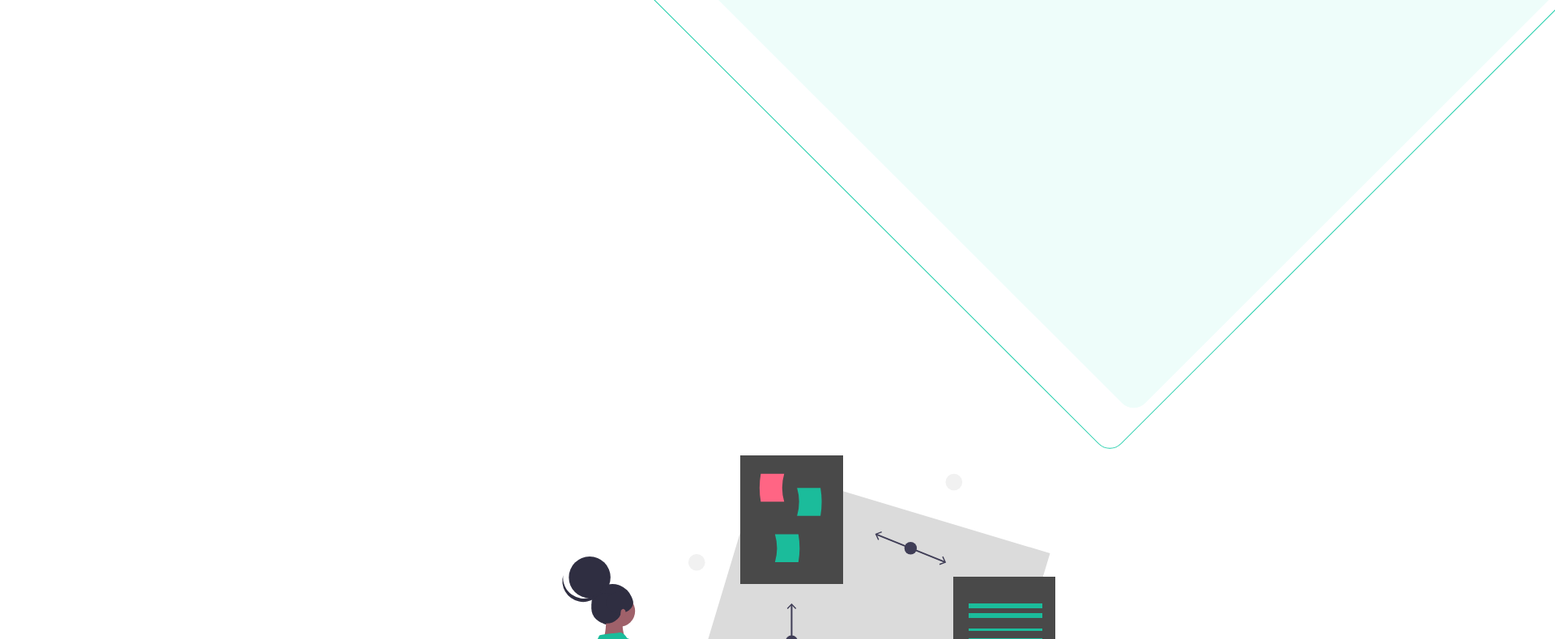
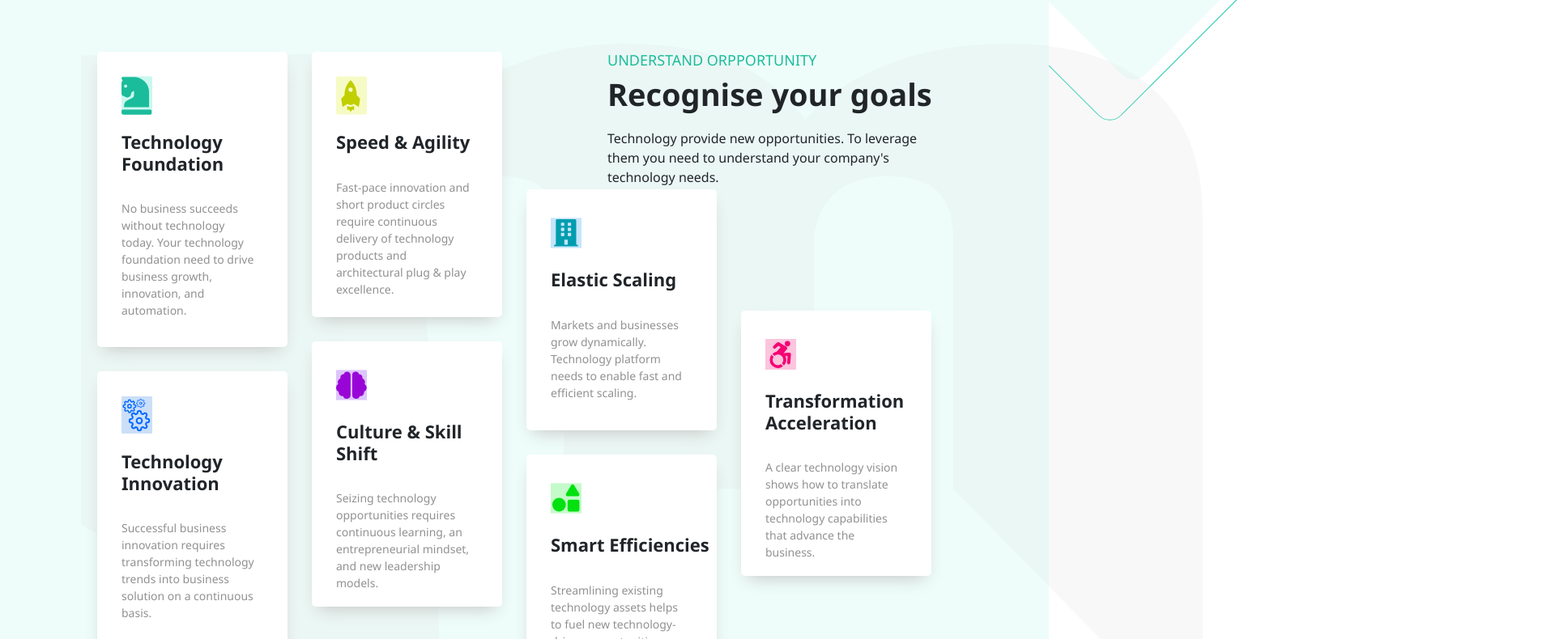
Before and after one commit to tumise100/tumise100.github.io, a plain HTML site: page landing/index.html in a window 1280 px wide. Shown: the part 877-1667 px from the top of the page at 81% size, 1920 px wide, since content can reach past the window. Drawn offline with Linux system fonts and the light colour scheme.

Commit message:
Update index.html

```diff
--- a/landing/index.html
+++ b/landing/index.html
@@ -4,12 +4,12 @@
     <meta charset="UTF-8">
     <meta name="viewport" content="width=device-width, initial-scale=1.0">
     <title>TumiTech</title>
-    <link rel="stylesheet" href="./css/bootstrap.min.css">
+    <link rel="stylesheet" href="/landing/css/bootstrap.min.css">
     <link rel="stylesheet" href="./css/bootstrap.css">
     <link rel="stylesheet" href="/css/fontawesome.min.css">
     <link rel="stylesheet" href="/css/animate.css">
     <link rel="stylesheet" href="/css/animate.min.css">
-    <link rel="stylesheet" href="../css/main.css">
+    <link rel="stylesheet" href="/landing/css/main.css">
     <link rel="stylesheet" href="./css/mobile.css">
 </head>
 <body>
```
